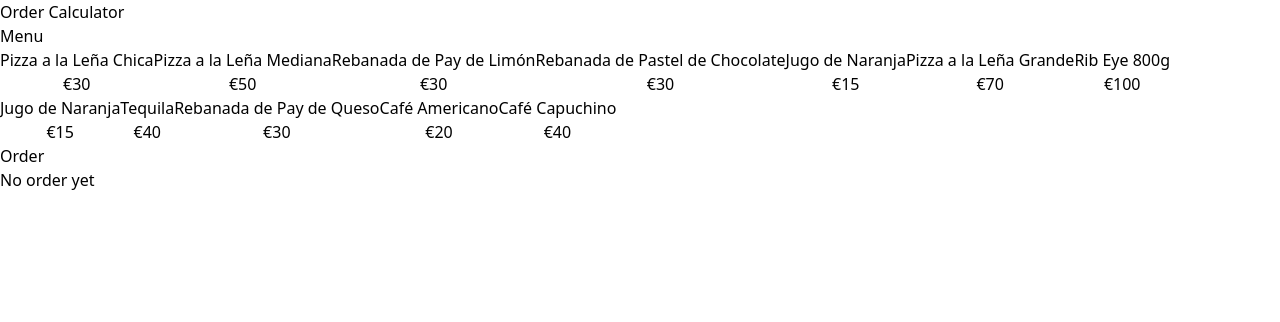
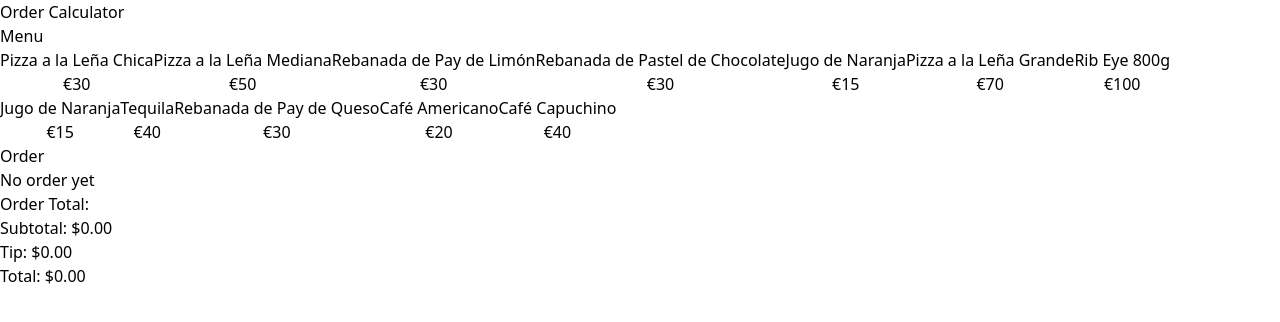
Before and after one commit to laylarodas/calculator-app, a React (Vite) app: page / in a window 1280 px wide. Shown: the top 322 px of the page. Built offline with nearby package versions, Linux system fonts and the light colour scheme.

Commit message:
creating order total component

```diff
--- a/src/App.tsx
+++ b/src/App.tsx
@@ -1,5 +1,6 @@
 import { MenuItem } from './components/MenuItem'
 import { OrderContents } from './components/OrderContents';
+import { OrderTotals } from './components/OrderTotals'
 import { menuItems } from './data/db'
 import useOrder from './hooks/useOrder'
 
@@ -36,6 +37,7 @@ function App() {
             order={order}
             removeItem={removeItem}
           />
+          <OrderTotals />
         </div>
       </main>
     </>
--- /dev/null
+++ b/src/components/OrderTotals.tsx
@@ -0,0 +1,24 @@
+export const OrderTotals = () => {
+  return (
+    <>
+      <div className="p-3 space-y-3">
+        <h2 className=" font-bold uppercase">
+          Order Total:
+        </h2>
+        <p>
+          Subtotal: {''}
+          <span className="font-semibold"> $0.00</span>
+        </p>
+        <p>
+          Tip: {''}
+          <span className="font-semibold"> $0.00</span>
+        </p>
+        <p>
+          Total: {''}
+          <span className="font-bold"> $0.00</span>
+        </p>
+      </div>
+      <button></button>
+    </>
+  )
+}
```
